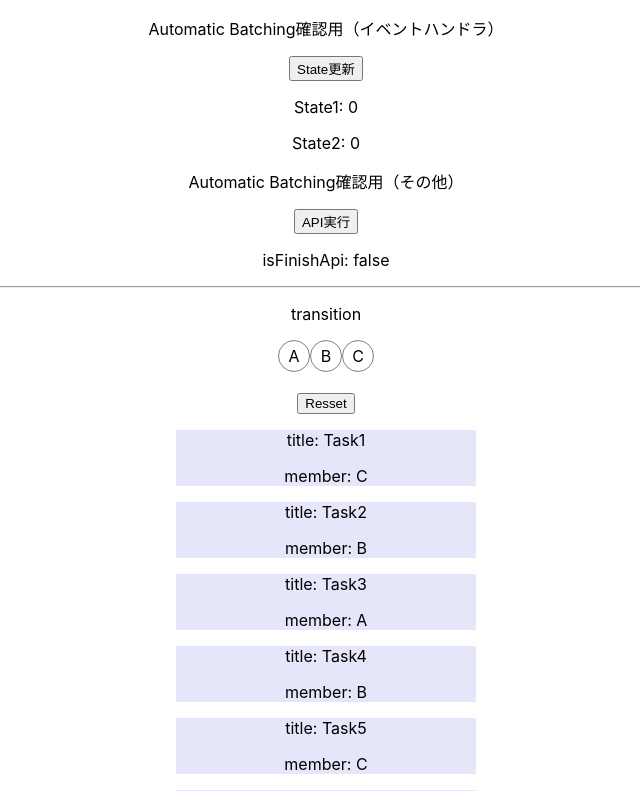
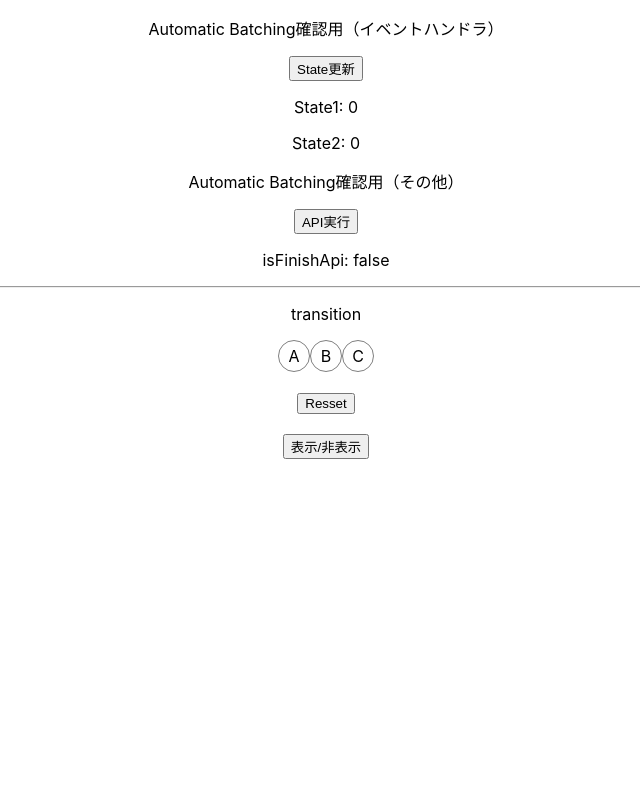
Before and after one commit to asab0o/react18-training-react18, a React (Create React App) app: page / in a window 1280 px wide. Shown: the top 791 px of the page, without its empty margins (314-954 px from the left). Built offline with nearby package versions, Linux system fonts and the light colour scheme.

Commit message:
Add hidden button

```diff
--- a/src/components/Transition.tsx
+++ b/src/components/Transition.tsx
@@ -37,6 +37,7 @@ const filteringAssignee = (assignee: string) => {
 export const Transition = () => {
     const [selectedAssignee, setSelectedAssignee] = useState<string>('');
     const [taskList, setTaskList] = useState<Task[]>(tasks);
+    const [isShowList, setIsShowList] = useState<boolean>(false);
 
     const onClickAssignee = (assignee: string) => {
         setSelectedAssignee(assignee);
@@ -52,7 +53,10 @@ export const Transition = () => {
             </div>
             <br />
             <button onClick={() => onClickAssignee('')}>Resset</button>
-            <TaskList taskList={taskList} />
+            <br />
+            <br />
+            <button onClick={() => setIsShowList(!isShowList)}>表示/非表示</button>
+            {isShowList && <TaskList taskList={taskList} />}
         </div>
     )
 }
```
